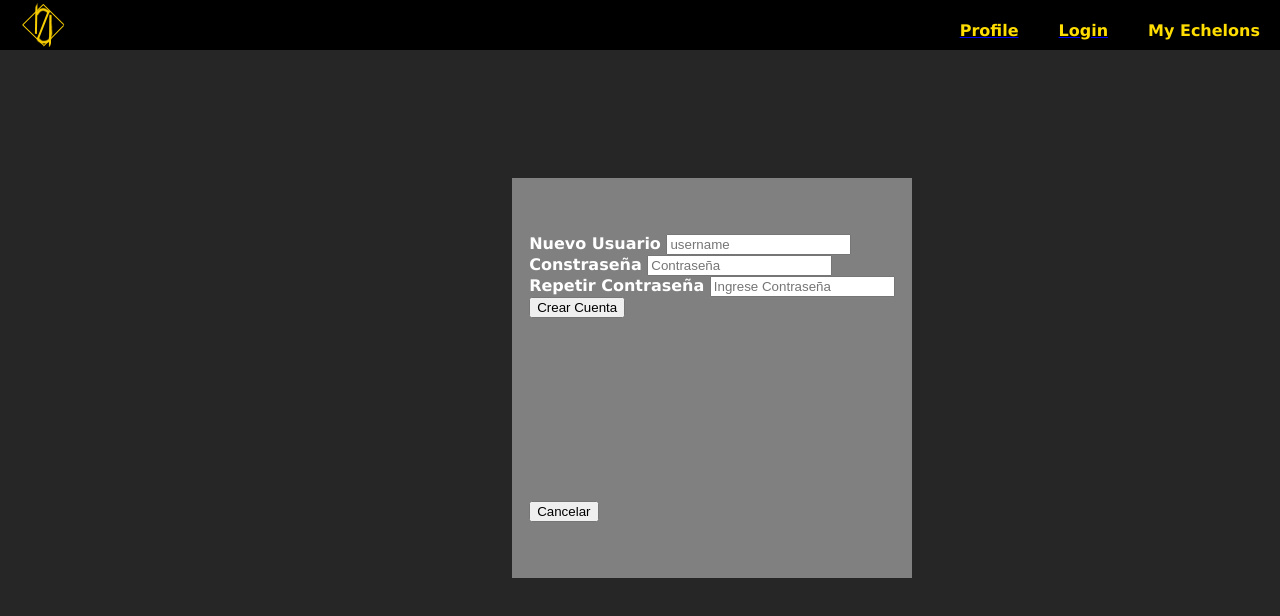
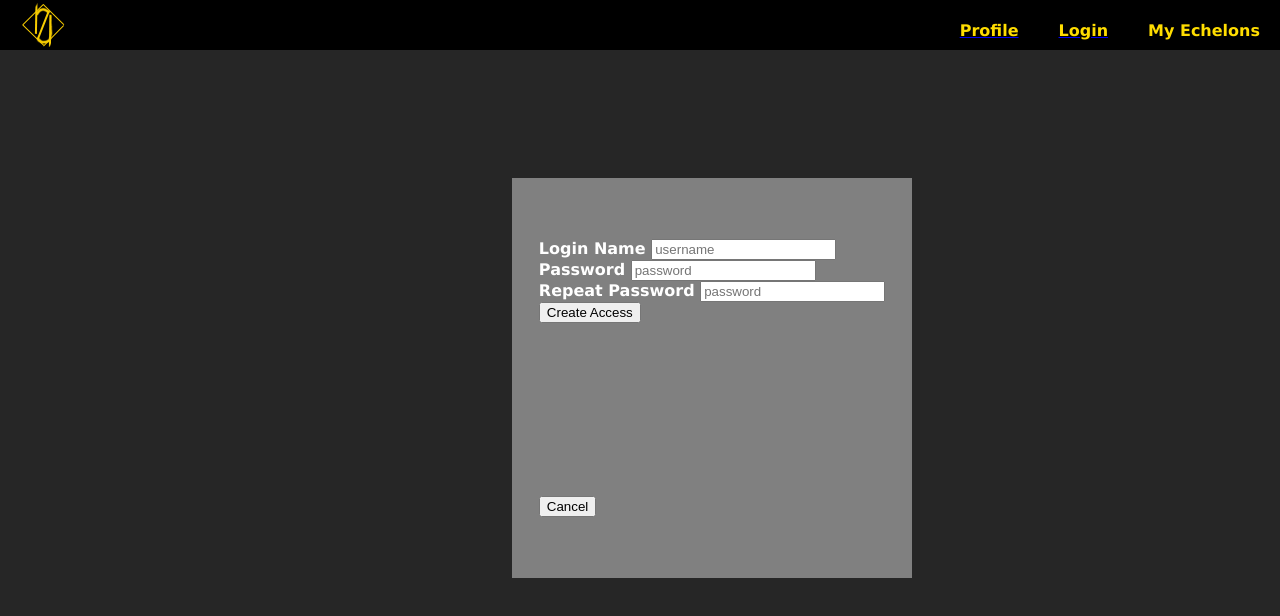
Before and after one commit to pocho19/TF-progWeb-PQR, a React (Create React App) app in the folder tf-pw-react/: page /createaccount in a window 1280 px wide. Shown: the top 616 px of the page. Built offline with nearby package versions, Linux system fonts and the light colour scheme.

Commit message:
algunos edits boludos

```diff
--- a/tf-pw-react/src/Coponents/Createaccount.js
+++ b/tf-pw-react/src/Coponents/Createaccount.js
@@ -9,7 +9,7 @@ const Createaccount = () => {
 
     const Create = (e) => {
         e.preventDefault()
-        httpPost('api/create/', {username: username, password: password}).then((res) => {
+        httpPost('api/register/', {username: username, password: password}).then((res) => {
             localStorage.setItem('token', res.data.access)
             history.push('/main/login')
         })
@@ -23,7 +23,7 @@ const Createaccount = () => {
                 <div className="containerAccount">
                     <div>
                         <div>
-                            <label htmlFor="uname"><b className="custom-text">Nuevo Usuario </b></label>
+                            <label htmlFor="uname"><b className="custom-text">Login Name </b></label>
                             <input
                                 className="form-control"
                                 id="exampleFormControlInput1"
@@ -33,24 +33,24 @@ const Createaccount = () => {
                             />
                         </div>
                         <div>
-                            <label htmlFor="psw"><b className="custom-text">Constraseña </b></label>
+                            <label htmlFor="psw"><b className="custom-text">Password </b></label>
                             <input
                                 value={password}
                                 onChange={(e) => setPassword(e.target.value)}
                                 type="password"
                                 className="form-control"
                                 id="exampleFormControlInput1"
-                                placeholder="Contraseña" />
+                                placeholder="password" />
                         </div>
                         <div>
-                            <label htmlFor="psw"><b className="custom-text">Repetir Contraseña </b></label>
-                            <input type="password" placeholder="Ingrese Contraseña" name="psw" required />
+                            <label htmlFor="psw"><b className="custom-text">Repeat Password </b></label>
+                            <input type="password" placeholder="password" name="psw" required />
                         </div>
                         <div>
-                            <button type="submit">Crear Cuenta</button>
+                            <button type="submit">Create Access</button>
                         </div>
                     <div className="cancelar">
-                        <Link to={"/main/home"}><button type="button" className="cancelbtn">Cancelar</button></Link>
+                        <Link to={"/main/home"}><button type="button" className="cancelbtn">Cancel</button></Link>
                     </div>
                     </div>
                 </div>
```
